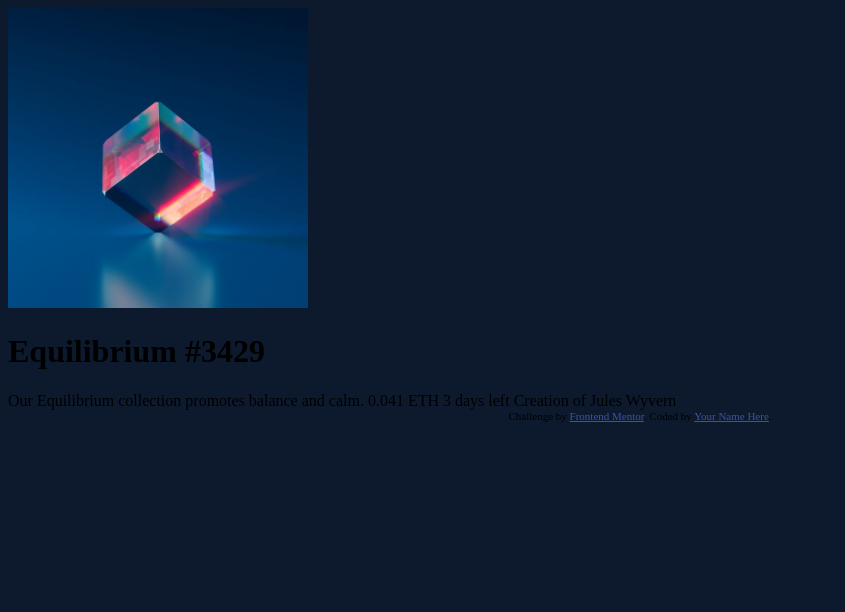
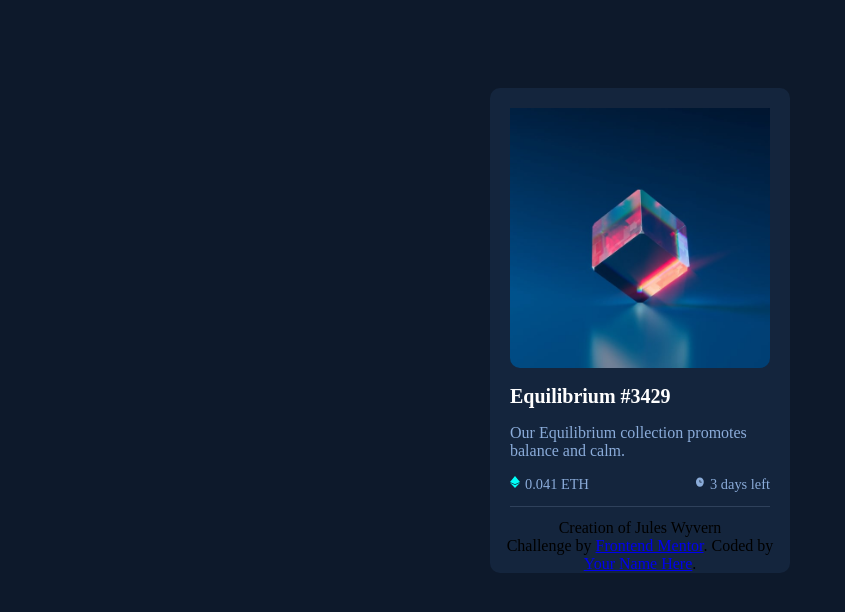
Before and after one commit to WesleyMR77/Portfolio-React, a plain HTML site: page index.html in a window 1280 px wide. Shown: the whole page, without its empty margins (0-845 px from the left). Drawn offline with Linux system fonts and the light colour scheme.

Commit message:
style: melhorando desgner de css

```diff
--- a/css/style.css
+++ b/css/style.css
@@ -1,14 +1,73 @@
-.attribution {
-    font-size: 11px; text-align: center;
+body{
+    background-color: hsl(217, 54%, 11%);
+    display: flex;
+    justify-content: center;
+    align-content: center;
+
 }
-.attribution a {
-     color: hsl(228, 45%, 44%);
-    }
 
-body{
-    background-color: rgb(13, 26, 45);
+.card{
+    margin-top: 10vh;
+
+    width: 300px;
+    background-color: hsl(216, 50%, 16%);
+    text-align: center;
+    border-radius: 10px;
+
 }
 
 .block-img{
-    width: 300px;
+    width: 260px;
+    padding-top: 20px;
+    border-radius: 10px;
 }
+
+h1{
+    color: hsl(0, 0%, 100%);
+    font-size: 1.25rem;
+    text-align: left;
+    padding-left: 20px;
+}
+
+p{
+    color: hsl(215, 51%, 70%);
+    text-align: left;
+    padding-left: 20px;
+    font-size:  1rem;
+
+}
+.div-container{
+    display: flex;
+    justify-content: space-between;
+    padding-left: 20px;
+    padding-right: 20px;
+    padding-bottom: 8px;
+}
+
+.div-container-img{
+    display: flex;
+}
+
+.div-container-img img{
+    width: 10px;
+    height: 12px;
+
+}
+
+.div-container-img p{
+    margin: 0;
+    padding-left: 5px;
+    font-size: 0.9rem;
+
+}
+
+.div-hr{
+    margin-left: 20px;
+    width: 260px;
+    background-color: hsl(215, 32%, 27%);
+    height: 1px;
+    margin-bottom: 12px;
+    margin-top: 5px;
+
+
+}
--- a/index.html
+++ b/index.html
@@ -1,8 +1,10 @@
 <!DOCTYPE html>
 <html lang="en">
+
 <head>
   <meta charset="UTF-8">
-  <meta name="viewport" content="width=device-width, initial-scale=1.0"> <!-- displays site properly based on user's device -->
+  <meta name="viewport" content="width=device-width, initial-scale=1.0">
+  <!-- displays site properly based on user's device -->
 
   <link rel="icon" type="image/png" sizes="32x32" href="./images/favicon-32x32.png">
 
@@ -10,22 +12,36 @@
   <link rel="stylesheet" href="./css/style.css">
 
 </head>
+
 <body>
-    <div class="">
+  <div class="card">
     <img src="images/image-equilibrium.jpg" class="block-img" alt="" srcset="">
-  <h1>Equilibrium #3429</h1>
 
-  Our Equilibrium collection promotes balance and calm.
+    <h1>Equilibrium #3429</h1>
 
-  0.041 ETH
-  3 days left
+    <p> Our Equilibrium collection promotes balance and calm.</p>
 
-  Creation of Jules Wyvern
+    <div class="div-container">
+      <div class="div-container-img">
+        <img src="images/icon-ethereum.svg" alt="criptomoeda ethereum">
+        <p>0.041 ETH</p>
+      </div>
+      <div class="div-container-img">
+        <img src="images/icon-clock.svg" alt="relogio">
+        <p> 3 days left</p>
+      </div>
+    </div>
 
-  <div class="attribution">
-    Challenge by <a href="https://www.frontendmentor.io?ref=challenge" target="_blank">Frontend Mentor</a>.
-    Coded by <a href="#">Your Name Here</a>.
+      <div class="div-hr">
+
+      </div>
+    Creation of Jules Wyvern
+
+    <div>
+      Challenge by <a href="https://www.frontendmentor.io?ref=challenge" target="_blank">Frontend Mentor</a>.
+      Coded by <a href="#">Your Name Here</a>.
   </div>
-</div>
+  </div>
 </body>
+
 </html>
```
